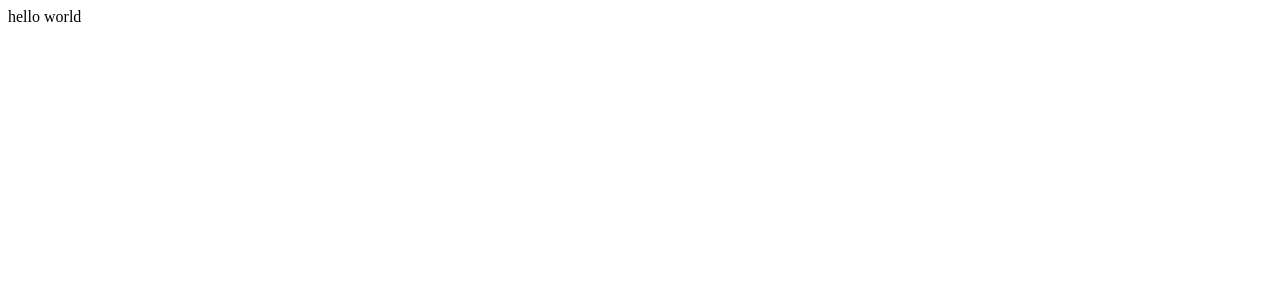
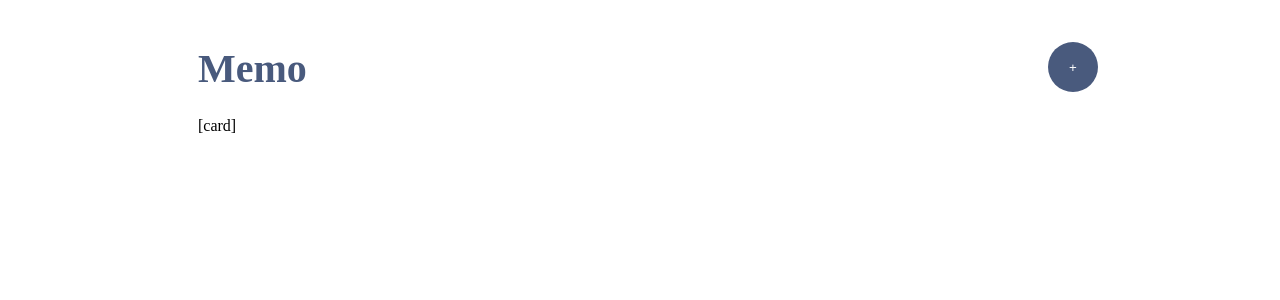
Before and after one commit to MikhaelAdrielPG/vue-app, a Vue app in the folder stickynote-vue/: page / in a window 1280 px wide. Shown: the top 300 px of the page. Built offline with nearby package versions, Linux system fonts and the light colour scheme.

Commit message:
Membuat Ui Memo Bagian Header

```diff
--- a/stickynote-vue/src/App.vue
+++ b/stickynote-vue/src/App.vue
@@ -1,3 +1,48 @@
 <template>
-  <div>hello world</div>
+  <main>
+    <div class="container">
+      <header>
+        <h1 class="header-title">Memo</h1>
+        <button class="header-button">+</button>
+      </header>
+      <div>[card]</div>
+    </div>
+  </main>
 </template>
+
+<style scoped>
+main {
+  height: 100vh;
+  width: 100vw;
+}
+
+.container {
+  max-width: 900px;
+  padding: 10px;
+  margin: 0 auto;
+}
+
+header {
+  display: flex;
+  justify-content: space-between;
+  align-items: center;
+}
+
+.header-title {
+  font-size: 40px;
+  font-weight: bold;
+  margin-bottom: 25px;
+  color: #495a7d;
+}
+
+.header-button {
+  border: none;
+  padding: 10px;
+  width: 50px;
+  height: 50px;
+  cursor: pointer;
+  border-radius: 100%;
+  background-color: #495a7d;
+  color: white;
+}
+</style>
```
